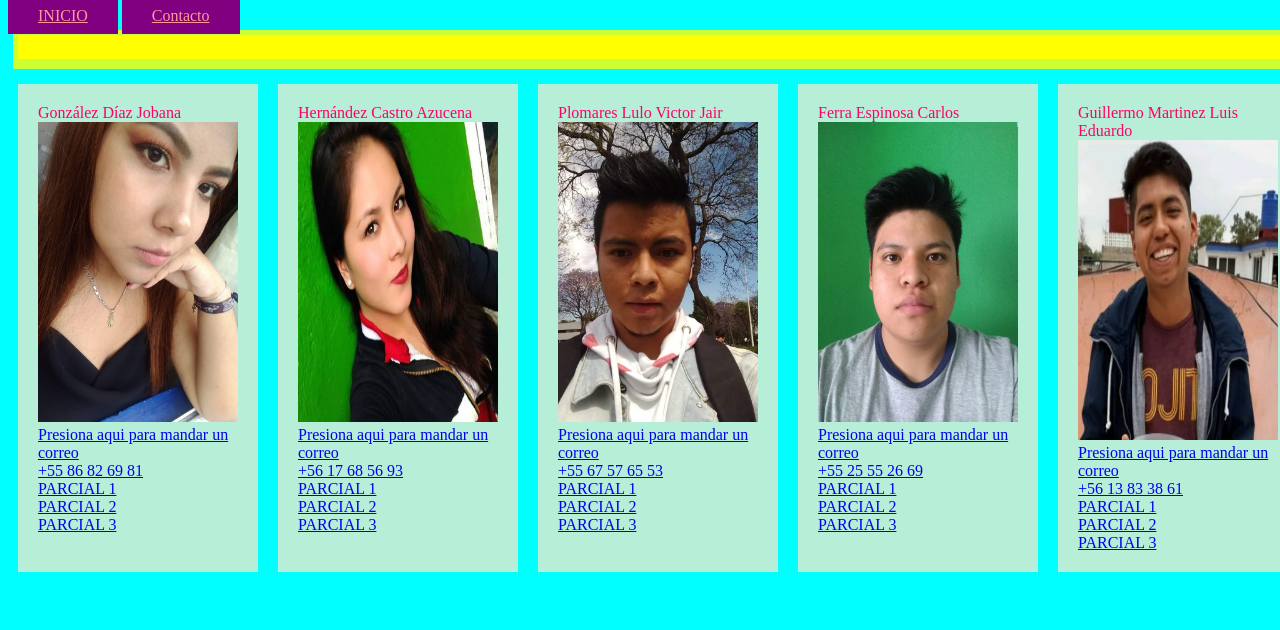
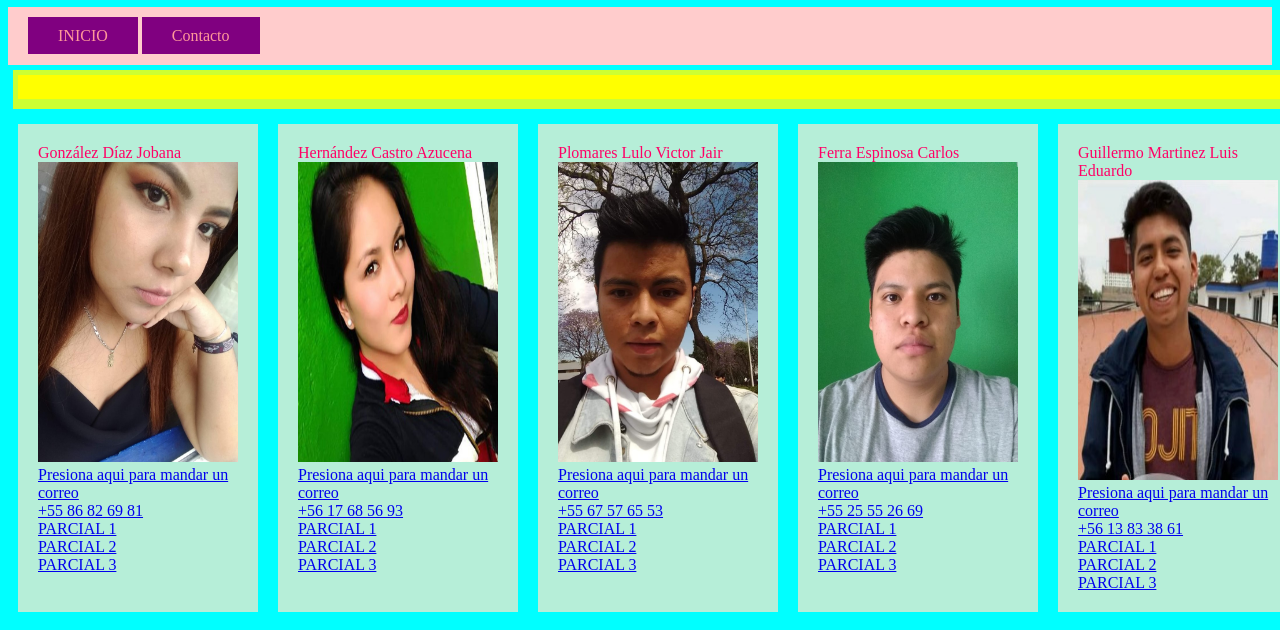
Before and after one commit to LALI1681/LALI1681.github.io, a plain HTML site: page index.html in a window 1280 px wide. Shown: the part 293-923 px from the top of the page. Before the commit the page ends 883 px from the top, so only its background shows below. Drawn offline with Linux system fonts and the light colour scheme.

Commit message:
Sin rayas

```diff
--- a/estilos.css
+++ b/estilos.css
@@ -1,6 +1,7 @@
-i.nav-1{
+.nav-1{
     background: #FFCCCC;
     padding: 20px;
+
 }
 
 .name{
@@ -30,4 +31,5 @@ i.nav-1{
     background: purple;
     color: #FF9999;
     padding: 10px 30px;
+    text-decoration: none;
 }
```
